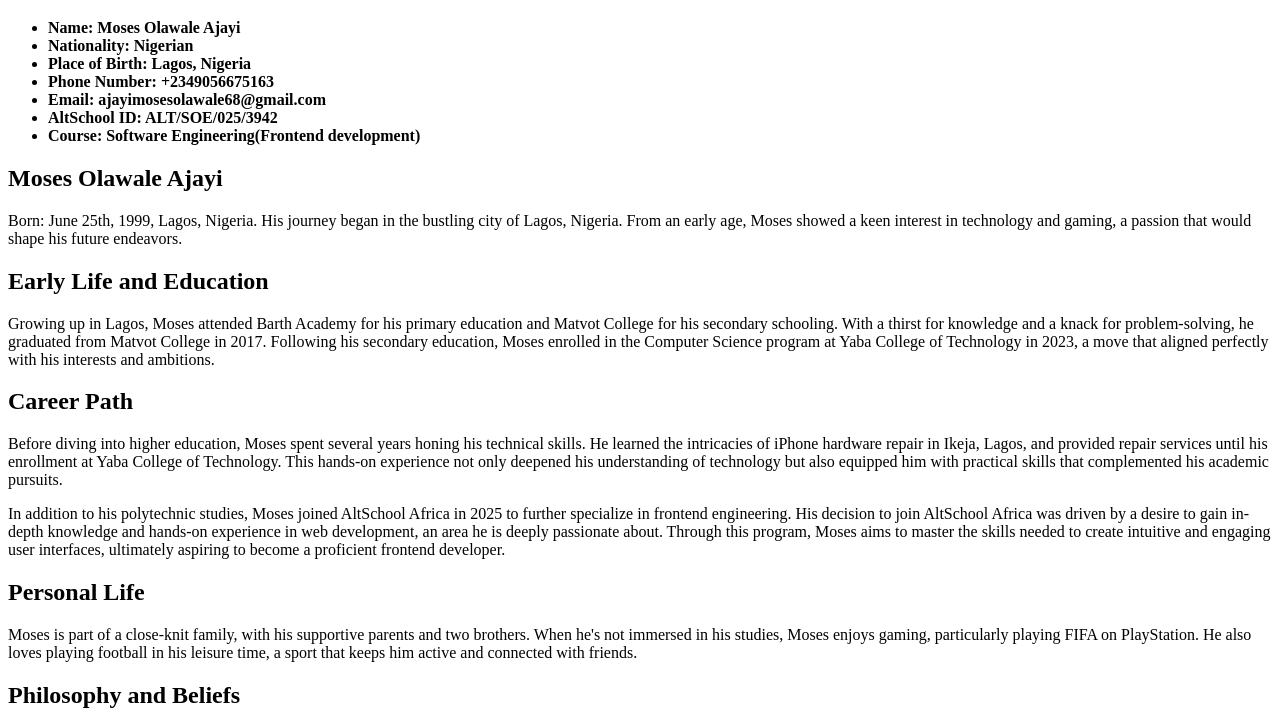
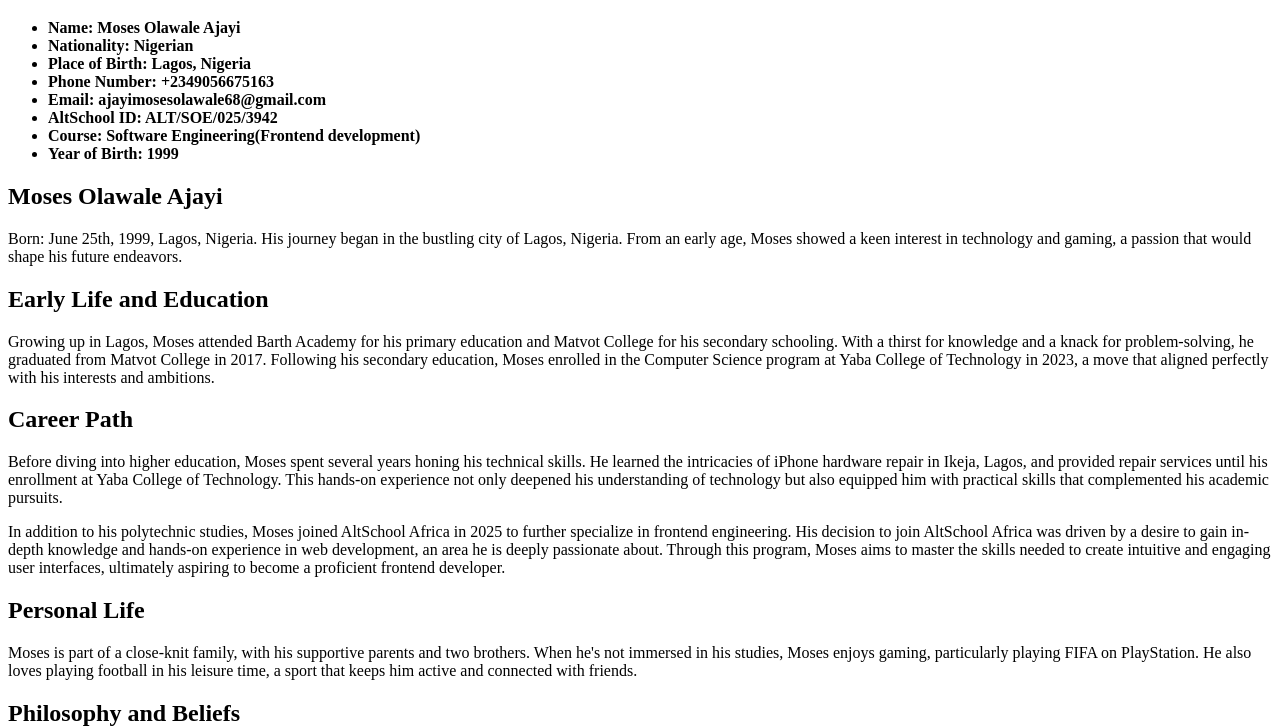
Before and after one commit to horlahwarley25/altschool-assignment1, a plain HTML site: page index.html in a window 1280 px wide. Shown: the part 61-787 px from the top of the page. Drawn offline with Linux system fonts and the light colour scheme.

Commit message:
Newer line

```diff
--- a/index.html
+++ b/index.html
@@ -17,6 +17,7 @@
           <li>Email: ajayimosesolawale68@gmail.com</li>
           <li>AltSchool ID: ALT/SOE/025/3942</li>
           <li>Course: Software Engineering(Frontend development)</li>
+          <li>Year of Birth: 1999</li>
         </ul>
       </strong>
     </header>
```
